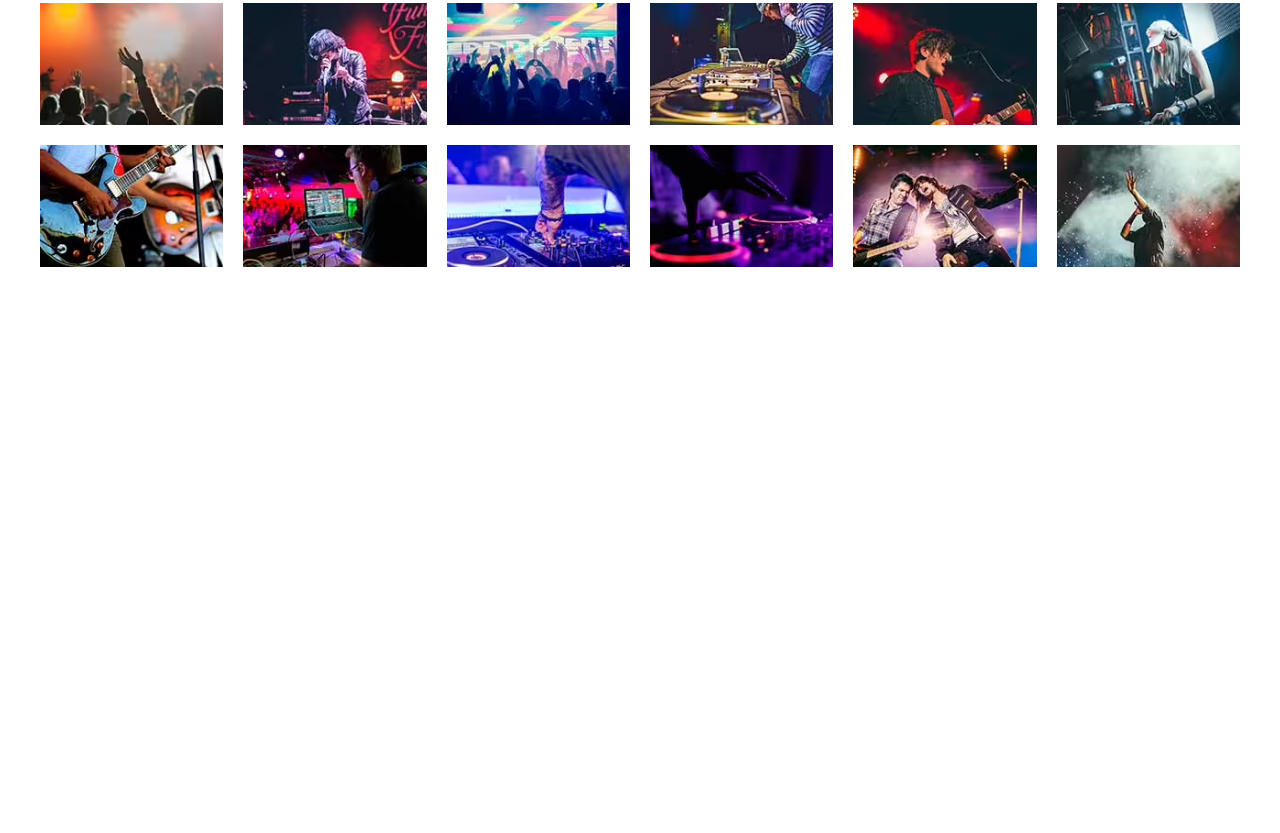
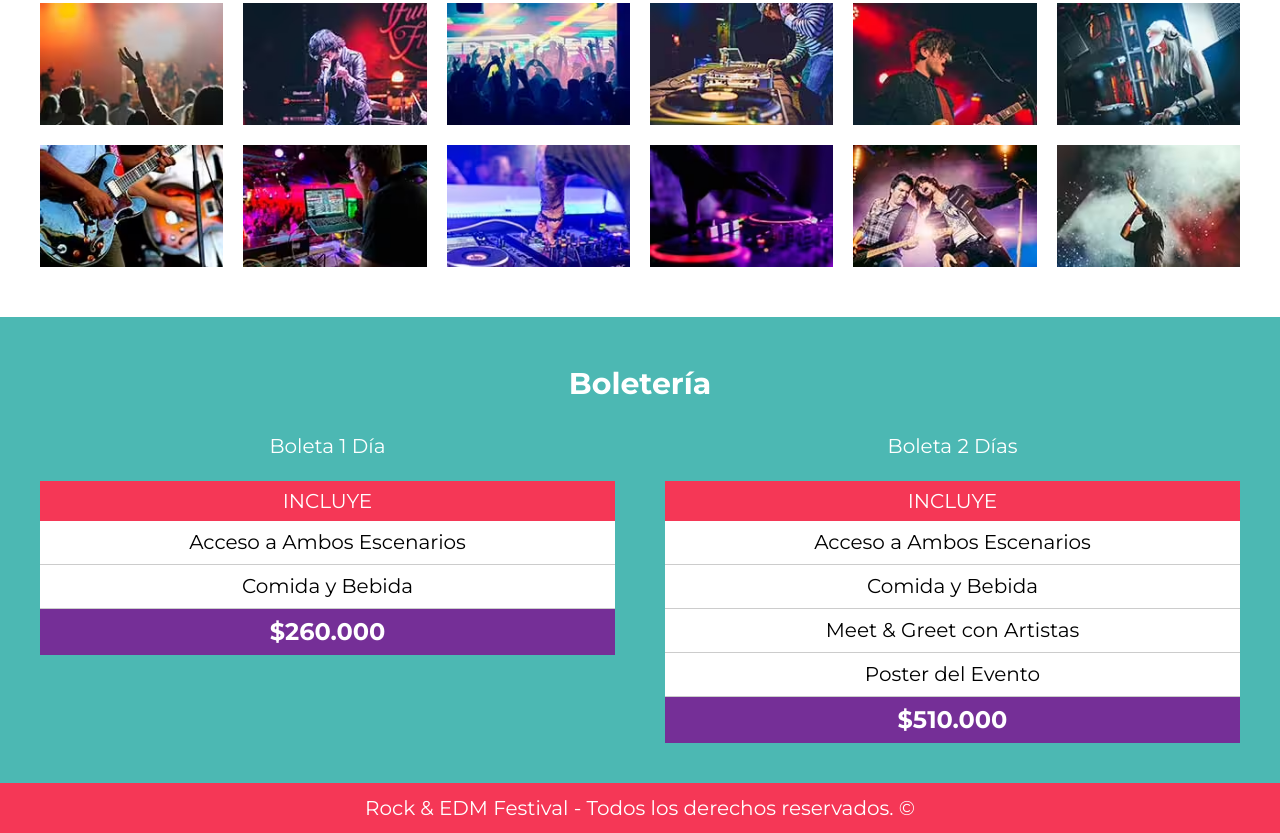
Before and after one commit to rdarwinst/festival-musica, a website: page index.html in a window 1280 px wide. Shown: the part 2976-3809 px from the top of the page. Before the commit the page ends 3293 px from the top, so only its background shows below. Drawn offline with Linux system fonts and the light colour scheme.

Commit message:
Seccion Boletos Agregada y Smooth Scroll

```diff
--- a/index.html
+++ b/index.html
@@ -24,9 +24,9 @@
                 <h1>Rock & EDM Festival</h1>
             </a>
             <nav class="navegacion-principal">
-                <a href="#">Line Up</a>
-                <a href="#">Galería</a>
-                <a href="#">Boletería</a>
+                <a href="#lineup">Line Up</a>
+                <a href="#galeria">Galería</a>
+                <a href="#boleteria">Boletería</a>
             </nav>
         </div>
     </header><!-- .header -->
@@ -62,7 +62,7 @@
         </div><!-- .contenido-festival -->
     </section><!-- .sobre-festival -->
 
-    <main class="lineup">
+    <main class="lineup" id="lineup">
         <h3>Line Up</h3>
         <p class="dia">Viernes 17</p>
         <div class="escenarios-contenedor contenedor">
@@ -118,13 +118,54 @@
         </div><!-- .escenarios-contenedor -->
     </main>
 
-    <section class="galeria contenedor">
+    <section class="galeria contenedor" id="galeria">
         <h3>Galería</h3>
         <ul class="galeria-imagenes">
 
         </ul>
     </section>
 
+    <section class="boletos bg-verde" id="boleteria">
+        <h3>Boletería</h3>
+        <div class="contenedor contenedor-boletos">
+            <div class="basico boleto">
+                <p>Boleta 1 Día</p>
+                <header class="boleto-header">
+                    <p>Incluye</p>
+                </header>
+                <div class="boleto-body">
+                    <ul>
+                        <li>Acceso a Ambos Escenarios</li>
+                        <li>Comida y Bebida</li>
+                    </ul>
+                </div><!-- boleto-body -->
+                <footer class="boleto-footer">
+                    <p>$260.000</p>
+                </footer>
+            </div><!-- .basico -->
+            <div class="premium boleto">
+                <p>Boleta 2 Días</p>
+                <header class="boleto-header">
+                    <p>Incluye</p>
+                </header>
+                <div class="boleto-body">
+                    <ul>
+                        <li>Acceso a Ambos Escenarios</li>
+                        <li>Comida y Bebida</li>
+                        <li>Meet & Greet con Artistas</li>
+                        <li>Poster del Evento</li>
+                    </ul>
+                </div><!-- boleto-body -->
+                <footer class="boleto-footer">
+                    <p>$510.000</p>
+                </footer>
+            </div>
+        </div><!-- .contenedor-boletos -->
+    </section>
+
+    <footer class="site-footer">
+        <p>Rock & EDM Festival - Todos los derechos reservados. &COPY;</p>
+    </footer>
     <script src="build/js/app.js"></script>
 </body>
 
```
Also changed, not shown: build/css/app.css, build/js/app.js, 1 other file.
